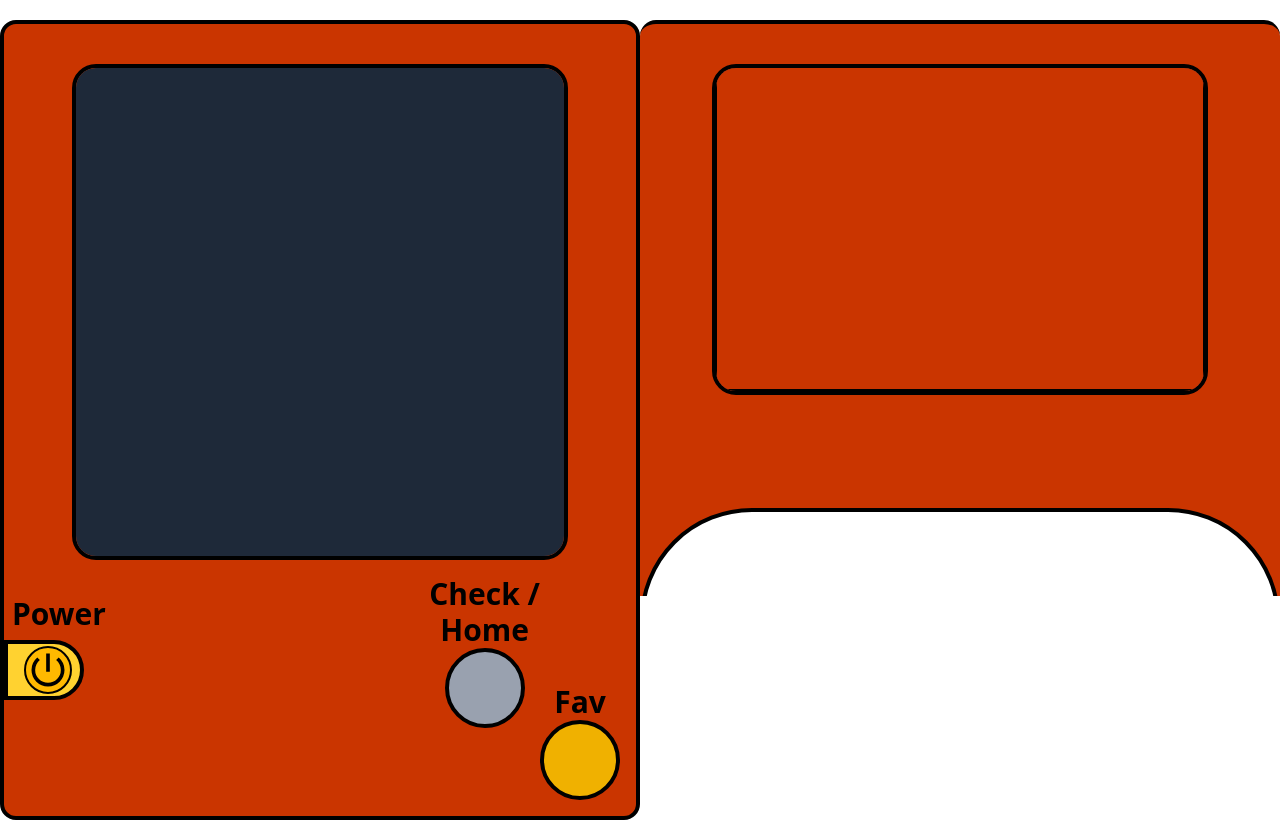
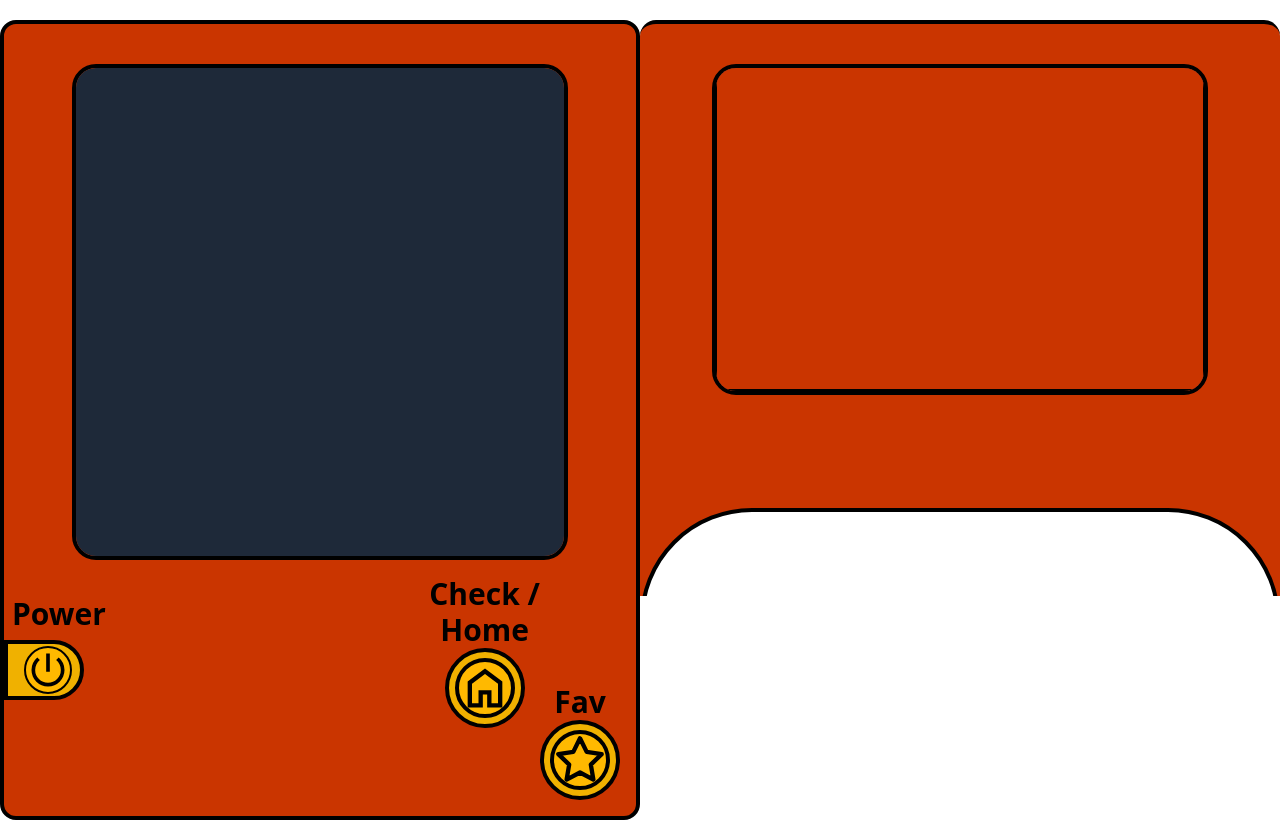
Before and after one commit to Qkari17/Pokedex, a React (Vite) app: page / in a window 1280 px wide. Built offline with nearby package versions, Linux system fonts and the light colour scheme.

Commit message:
Styled buttons

```diff
--- a/src/components/Power/PowerSet.tsx
+++ b/src/components/Power/PowerSet.tsx
@@ -5,7 +5,7 @@ export const PowerButton = () => {
 
   return (
     <button
-      className="w-20 bg-amber-300 h-15 rounded-r-full flex justify-end items-center border-4"
+      className="w-20 bg-yellow-500 h-15 rounded-r-full flex justify-end items-center border-4"
       onClick={toggle}
     >
       <svg
--- a/src/components/Productt/PokedexBox.tsx
+++ b/src/components/Productt/PokedexBox.tsx
@@ -84,21 +84,67 @@ export const PokedexBox = () => {
               <p className="text-black text-3xl font-bold ">Home</p>
               <button
                 onClick={handleNavigate}
-                className={` border-4 w-20 h-20 rounded-full ${
-                  selectedPokemon
-                    ? "bg-blue-500 hover:bg-blue-600"
-                    : "bg-gray-400 hover:bg-gray-500"
-                }`}
+                className={` border-4 w-20 h-20 rounded-full bg-yellow-500 flex justify-center items-center`}
                 disabled={power !== Power.ON}
-              ></button>
+              >
+                {selectedPokemon ? (<svg
+                  className={`w-15 rounded-full border-4 bg-amber-400 hover:bg-amber-600 duration-500 ease-in-out  ${
+                    power === Power.ON
+                      ? "stroke-green-500 bg-gray-700 hover:bg-gray-800 "
+                      : ""
+                  }`}
+                    viewBox="0 0 24 24"
+                    fill="none"
+                    xmlns="http://www.w3.org/2000/svg"
+                  >
+                    <path
+                      d="M21 21L15.8033 15.8033M15.8033 15.8033C17.1605 14.4461 18 12.5711 18 10.5C18 6.35786 14.6421 3 10.5 3C6.35786 3 3 6.35786 3 10.5C3 14.6421 6.35786 18 10.5 18C12.5711 18 14.4461 17.1605 15.8033 15.8033Z"
+
+                      stroke-width="1.5"
+                      stroke-linecap="round"
+                      stroke-linejoin="round"
+                    />
+                  </svg>
+
+                ) : (
+                  <svg
+                  xmlns="http://www.w3.org/2000/svg"
+                  className={`w-15 rounded-full border-4 bg-amber-400 hover:bg-amber-600 duration-500 ease-in-out  ${
+                    power === Power.ON
+                      ? "fill-green-500 bg-gray-700 hover:bg-gray-800 "
+                      : ""
+                  }`}
+                  viewBox="0 -960 960 960"
+                >
+                  <path d="M240-200h120v-240h240v240h120v-360L480-740 240-560zm-80 80v-480l320-240 320 240v480H520v-240h-80v240zm320-350" />
+                </svg>
+                )}
+              </button>
             </div>
             <div className="flex flex-col items-center justify-end">
               <p className="text-black text-3xl font-bold ">Fav</p>
               <button
                 onClick={handleSavePokemonId}
-                className="bg-yellow-500 hover:bg-yellow-400 border-4 w-20 h-20 rounded-full"
+                className="bg-yellow-500  border-4 w-20 h-20 rounded-full flex justify-center items-center"
                 disabled={power !== Power.ON}
-              ></button>
+              >
+                <svg
+                  className={`w-15 rounded-full border-4 bg-amber-400 hover:bg-amber-600 duration-500 ease-in-out  ${
+                    power === Power.ON
+                      ? "stroke-green-500 bg-gray-700 hover:bg-gray-800 "
+                      : ""
+                  }`}
+                  xmlns="http://www.w3.org/2000/svg"
+                  viewBox="0 0 24 24"
+                  fill="none"
+                  stroke="currentColor"
+                  stroke-width="2"
+                  stroke-linecap="round"
+                  stroke-linejoin="round"
+                >
+                  <polygon points="12 2 15.09 8.26 22 9.27 17 14.14 18.18 21.02 12 17.77 5.82 21.02 7 14.14 2 9.27 8.91 8.26 12 2" />
+                </svg>
+              </button>
             </div>
           </div>
         </div>
```
